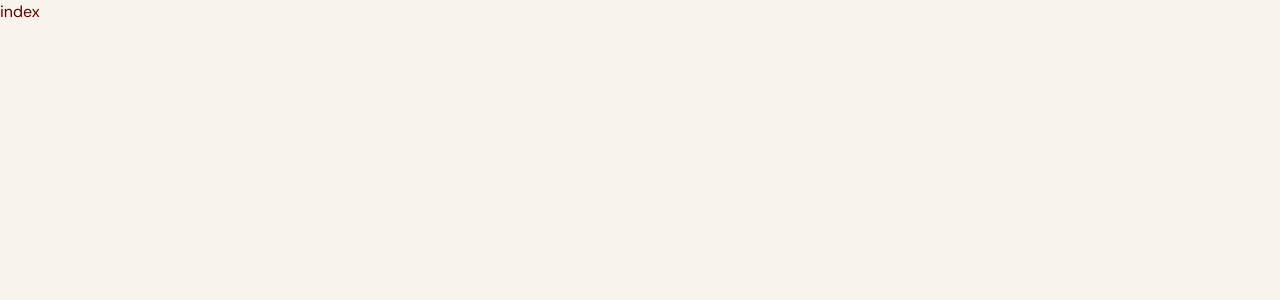
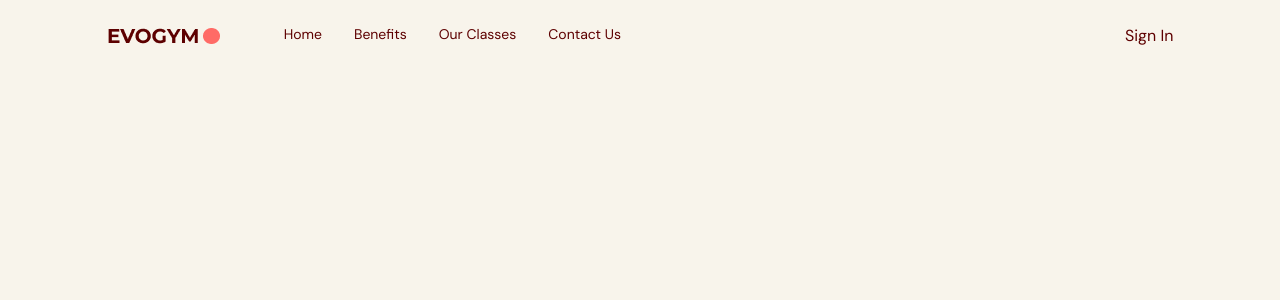
Before and after one commit to Pushpagtm/VitalVerveFitness, a React (Vite) app in the folder vitalverve/: page / in a window 1280 px wide. Shown: the top 300 px of the page. Built offline with nearby package versions, Linux system fonts and the light colour scheme.

Commit message:
work on navbar

```diff
--- a/vitalverve/package.json
+++ b/vitalverve/package.json
@@ -23,6 +23,7 @@
   "devDependencies": {
     "@types/node": "^20.4.5",
     "@types/react": "^18.2.15",
+    "@types/react-anchor-link-smooth-scroll": "^1.0.2",
     "@types/react-dom": "^18.2.7",
     "@typescript-eslint/eslint-plugin": "^6.0.0",
     "@typescript-eslint/parser": "^6.0.0",
--- a/vitalverve/src/App.tsx
+++ b/vitalverve/src/App.tsx
@@ -1,11 +1,13 @@
 import Navbar from '@/scenes/navbar';
 import './App.css'
+import { useState } from 'react';
 
 function App() {
+  const [selectedPage, setSelectedPage] = useState('Home');
    return (
     <>
     <div className='app bg-gray-20'>
-      <Navbar/>
+      <Navbar  selectedPage={selectedPage} setSelectedPage={setSelectedPage}/>
     </div>
 
     </>
--- /dev/null
+++ b/vitalverve/src/scenes/navbar/Link.tsx
@@ -0,0 +1,26 @@
+// import { SelectedPage } from "@/shared/types";
+import AnchorLink from "react-anchor-link-smooth-scroll";
+
+type Props = {
+  page: string;
+  selectedPage: string;
+  setSelectedPage: (value: string) => void;
+};
+
+const Link = ({ page, selectedPage, setSelectedPage }: Props) => {
+  const lowerCasePage = page.toLowerCase().replace(/ /g, "") ;
+
+  return (
+    <AnchorLink
+      className={`${selectedPage === lowerCasePage ? "text-primary-500" : ""}
+        transition duration-500 hover:text-primary-300
+      `}
+      href={`#${lowerCasePage}`}
+      onClick={() => setSelectedPage(lowerCasePage)}
+    >
+      {page}
+    </AnchorLink>
+  );
+};
+
+export default Link;
--- a/vitalverve/src/scenes/navbar/index.tsx
+++ b/vitalverve/src/scenes/navbar/index.tsx
@@ -1,13 +1,70 @@
-import { useState } from "react";
-import { Bars3Icon, XMarkIcon } from "@heroicons/react/24/solid";
+
+// import { Bars3Icon, XMarkIcon } from "@heroicons/react/24/solid";
 import Logo from "@/assets/Logo.png";
 import Link from "./Link";
 
-type Props = {}
+type Props = {
 
-const Navbar = (props: Props) => {
+    selectedPage: string;
+    setSelectedPage: (value: string) => void;
+}
+
+const Navbar = ({selectedPage,setSelectedPage}: Props) => {
+    const flexBetween="flex item-center justify-between"
   return (
-    <div>index</div>
+    <nav>
+         <div
+        className={` ${flexBetween} fixed top-0 z-30 w-full py-6`}
+      >
+        <div className={`${flexBetween} mx-auto w-5/6`}>
+          <div className={`${flexBetween} w-full gap-16`}>
+            {/* LEFT SIDE */}
+            <img alt="logo" src={Logo} />
+
+            {/* RIGHT SIDE */}
+
+              <div className={`${flexBetween} w-full`}>
+                <div className={`${flexBetween} gap-8 text-sm`}>
+                  <Link
+                    page="Home"
+                    selectedPage={selectedPage}
+                    setSelectedPage={setSelectedPage}
+                  />
+                  <Link
+                    page="Benefits"
+                    selectedPage={selectedPage}
+                    setSelectedPage={setSelectedPage}
+                  />
+                  <Link
+                    page="Our Classes"
+                    selectedPage={selectedPage}
+                    setSelectedPage={setSelectedPage}
+                  />
+                  <Link
+                    page="Contact Us"
+                    selectedPage={selectedPage}
+                    setSelectedPage={setSelectedPage}
+                  />
+                </div>
+                <div className={`${flexBetween} gap-8`}>
+                  <p>Sign In</p>
+                  {/* <ActionButton setSelectedPage={setSelectedPage}>
+                    Become a Member
+                  </ActionButton> */}
+                </div>
+              </div>
+
+              {/* <button
+                className="rounded-full bg-secondary-500 p-2"
+
+              >
+                <Bars3Icon className="h-6 w-6 text-white" />
+              </button> */}
+
+          </div>
+        </div>
+      </div>
+    </nav>
   )
 }
 
```
Also changed, not shown: 1 other file (tests, documents, lock files or other folders).
